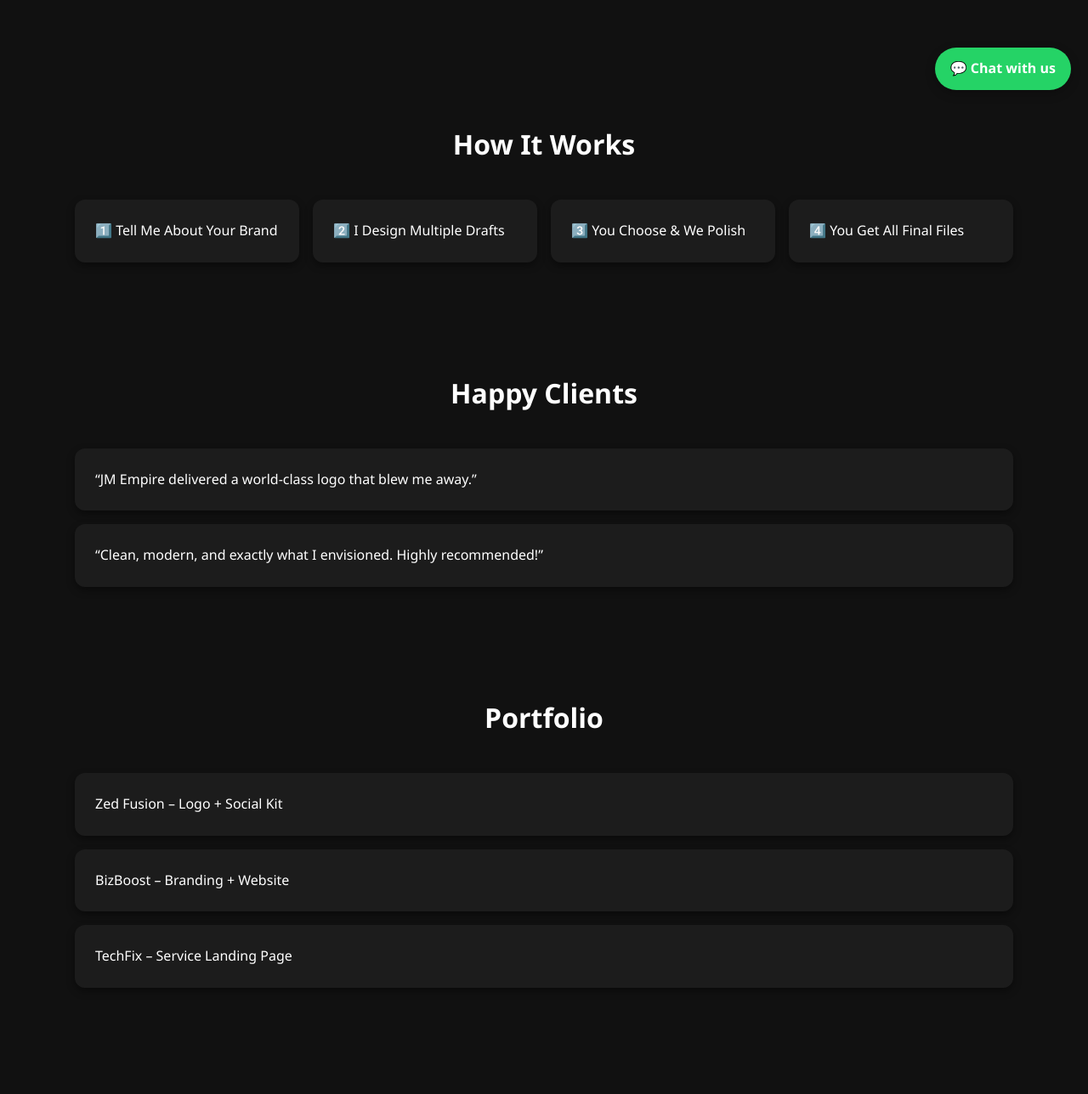
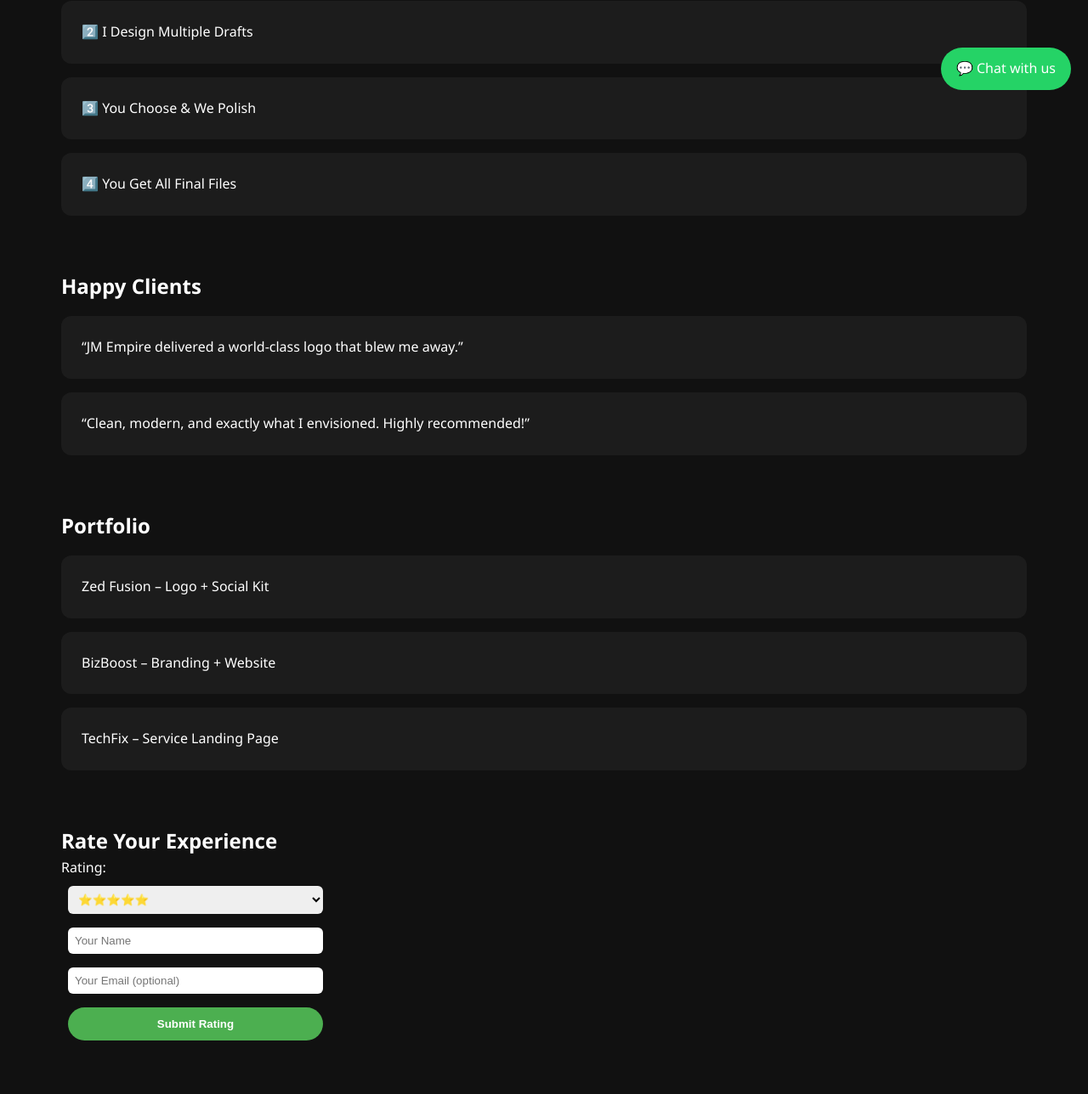
Before and after one commit to 1jmking1/jmempire-site, a plain HTML site: page index.html in a window 1280 px wide. Shown: the part 674-1962 px from the top of the page at 85% size. Drawn offline with Linux system fonts and the light colour scheme.

Commit message:
Add files via upload

```diff
--- a/index.html
+++ b/index.html
@@ -7,45 +7,53 @@
   <meta name="theme-color" content="#111111" />
   <title>JM Empire | Custom Logos That Define Brands</title>
   <link rel="icon" href="favicon.ico" type="image/x-icon" />
+  <!-- Google tag (gtag.js) -->
+  <script async src="https://www.googletagmanager.com/gtag/js?id=G-S7FEBB74SY"></script>
+  <script>
+    window.dataLayer = window.dataLayer || [];
+    function gtag(){dataLayer.push(arguments);}
+    gtag('js', new Date());
+    gtag('config', 'G-S7FEBB74SY');
+  </script>
   <style>
     * { box-sizing: border-box; margin: 0; padding: 0; }
     body { font-family: 'Segoe UI', sans-serif; background: #111; color: #fff; line-height: 1.6; }
     .container { max-width: 1200px; margin: auto; padding: 2rem; }
-    .hero { display: flex; flex-direction: column; align-items: center; text-align: center; padding: 4rem 1rem; }
-    .hero h1 { font-size: 2.5rem; margin-bottom: 1rem; color: #4CAF50; }
-    .hero p { font-size: 1.2rem; margin-bottom: 2rem; color: #ccc; }
-    .hero img { max-width: 300px; margin: 1rem 0; border-radius: 12px; }
+    .hero, .container section { text-align: center; padding: 2rem 1rem; }
+    .hero h1 { font-size: 2.5rem; color: #4CAF50; }
     .btn, .btn-secondary {
       display: inline-block; padding: 0.75rem 1.5rem; margin: 0.5rem;
       border-radius: 50px; text-decoration: none; font-weight: bold;
     }
     .btn { background: #4CAF50; color: white; }
     .btn-secondary { border: 2px solid #4CAF50; color: #4CAF50; background: transparent; }
-    .section-title { font-size: 2rem; text-align: center; margin: 3rem 0 1.5rem; }
-    .steps, .reviews, .portfolio { display: grid; gap: 1rem; padding: 1rem; }
-    .steps { grid-template-columns: repeat(auto-fit, minmax(200px, 1fr)); }
-    .step, .review, .portfolio-item {
+    .portfolio, .steps, .reviews { display: grid; gap: 1rem; margin-top: 1rem; }
+    .portfolio-item, .step, .review {
       background: #1c1c1c; padding: 1.5rem; border-radius: 12px;
-      box-shadow: 0 4px 10px rgba(0,0,0,0.4);
     }
-    footer { text-align: center; margin: 4rem 0 2rem; font-size: 0.9rem; color: #888; }
+    footer { text-align: center; margin: 2rem 0; color: #888; }
     .whatsapp-button {
-      position: fixed; bottom: 20px; right: 20px; background: #25D366; color: white;
-      padding: 12px 18px; border-radius: 50px; font-weight: bold; text-decoration: none;
-      box-shadow: 0 4px 12px rgba(0,0,0,0.25); z-index: 9999; display: block;
+      position: fixed; bottom: 20px; right: 20px;
+      background: #25D366; color: white; padding: 12px 18px;
+      border-radius: 50px; text-decoration: none; z-index: 9999;
+    }
+    input, select, button {
+      padding: 0.5rem; margin: 0.5rem; border-radius: 6px;
+      border: none; width: 100%; max-width: 300px;
     }
   </style>
 </head>
 <body>
+
 <section class="hero container">
   <h1>I Design Logos That Speak for Your Brand</h1>
   <p>Hi, I'm JM Empire. I help entrepreneurs stand out with meaningful, clean, and iconic logos.</p>
   <a href="#portfolio" class="btn">See My Work</a>
   <a href="#contact" class="btn-secondary">Contact Me</a>
-    <img src="logo.png" alt="JM Empire Logo Preview" />
+  <img src="logo.png" alt="JM Empire Logo Preview" style="max-width:300px;margin-top:1rem;" />
 </section>
 
-  <section class="container">
+<section id="process" class="container">
   <h2 class="section-title">How It Works</h2>
   <div class="steps">
     <div class="step">1️⃣ Tell Me About Your Brand</div>
@@ -58,7 +66,7 @@
 <section class="container">
   <h2 class="section-title">Happy Clients</h2>
   <div class="reviews">
-      <div class="review">“JM Empire delivered a world‑class logo that blew me away.”</div>
+    <div class="review">“JM Empire delivered a world-class logo that blew me away.”</div>
     <div class="review">“Clean, modern, and exactly what I envisioned. Highly recommended!”</div>
   </div>
 </section>
@@ -72,6 +80,31 @@
   </div>
 </section>
 
+<section id="rate" class="container">
+  <h2 class="section-title">Rate Your Experience</h2>
+  <form name="rating" method="POST" data-netlify="true">
+    <input type="hidden" name="form-name" value="rating">
+    <input type="hidden" name="redirect" value="/thank-you.html">
+    <label for="stars">Rating:</label><br>
+    <select name="stars" id="stars" required>
+      <option value="5">⭐⭐⭐⭐⭐</option>
+      <option value="4">⭐⭐⭐⭐</option>
+      <option value="3">⭐⭐⭐</option>
+      <option value="2">⭐⭐</option>
+      <option value="1">⭐</option>
+    </select><br>
+    <input type="text" name="name" placeholder="Your Name" required><br>
+    <input type="email" name="email" placeholder="Your Email (optional)"><br>
+    <button type="submit" class="btn">Submit Rating</button>
+  </form>
+</section>
+
+<form name="rating" netlify hidden>
+  <input type="text" name="stars">
+  <input type="text" name="name">
+  <input type="email" name="email">
+</form>
+
 <section id="contact" class="container">
   <h2 class="section-title">Get In Touch</h2>
   <p>Email: <a href="mailto:johnmiyanda28@gmail.com" style="color:#4CAF50;">johnmiyanda28@gmail.com</a></p>
@@ -79,7 +112,7 @@
 </section>
 
 <footer>© 2025 JM Empire. All rights reserved.</footer>
+<a class="whatsapp-button" href="https://wa.me/260775544763" target="_blank">💬 Chat with us</a>
 
-  <a class="whatsapp-button" href="https://wa.me/260775544763" target="_blank">💬 Chat with us</a>
 </body>
 </html>
```
Lines whose indentation alone changed are shown as unchanged.
